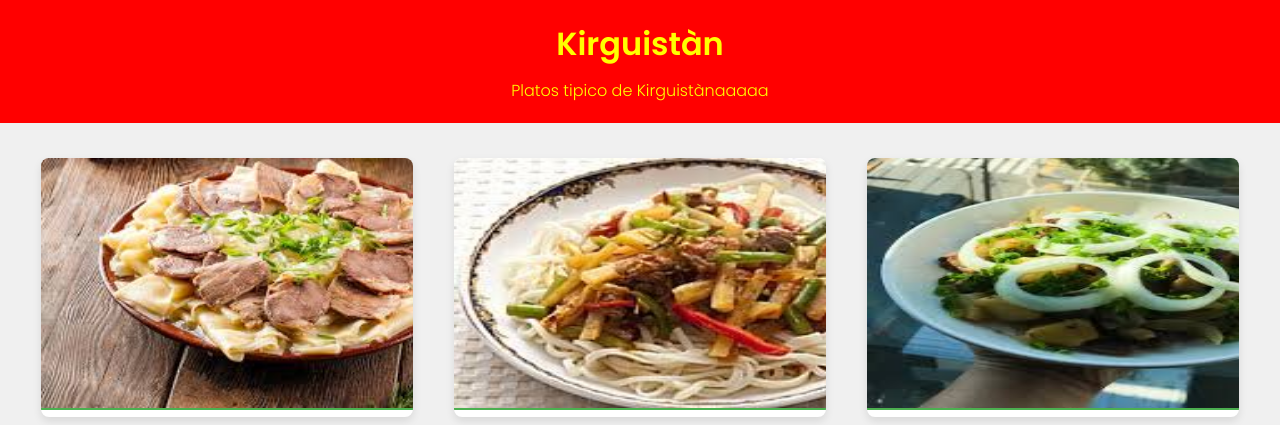
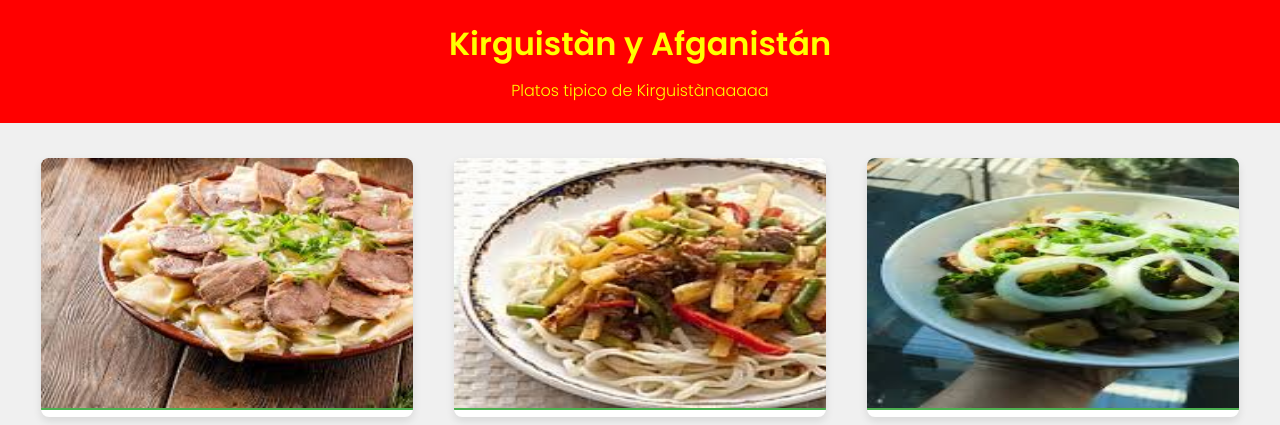
Before and after one commit to Recetas-Mundo/Recetas-del-mundo, a plain HTML site: page Alejo/index.html in a window 1280 px wide. Shown: the top 425 px of the page. Drawn offline with Linux system fonts and the light colour scheme.

Commit message:
alejo arreglo

```diff
--- a/Alejo/index.html
+++ b/Alejo/index.html
@@ -10,7 +10,7 @@
 </head>
 <body>
     <header>
-        <h1>Kirguistàn</h1>
+        <h1>Kirguistàn y Afganistán</h1>
         <p>Platos tipico de Kirguistànaaaaa</p>
     </header>
 
```
